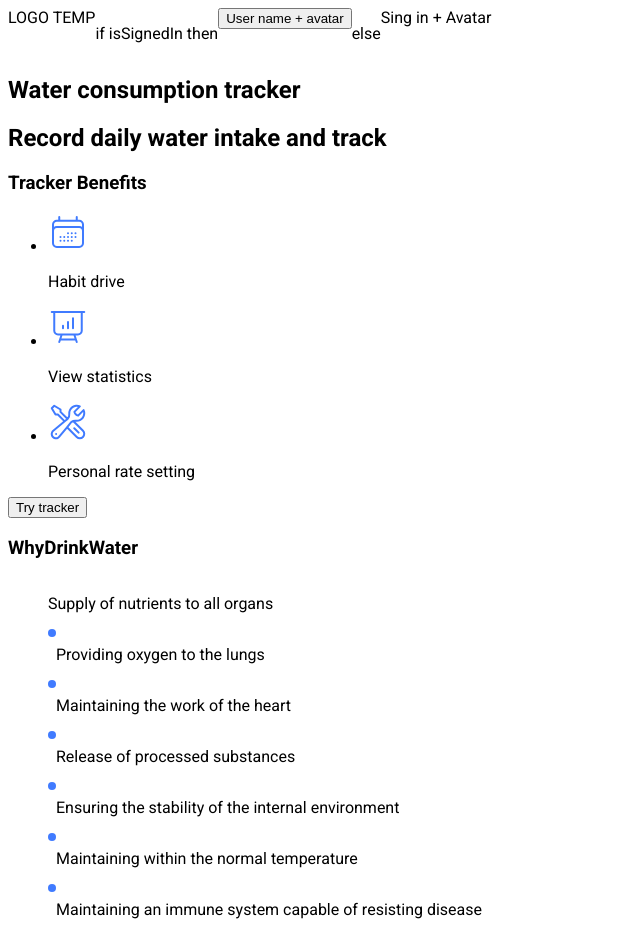
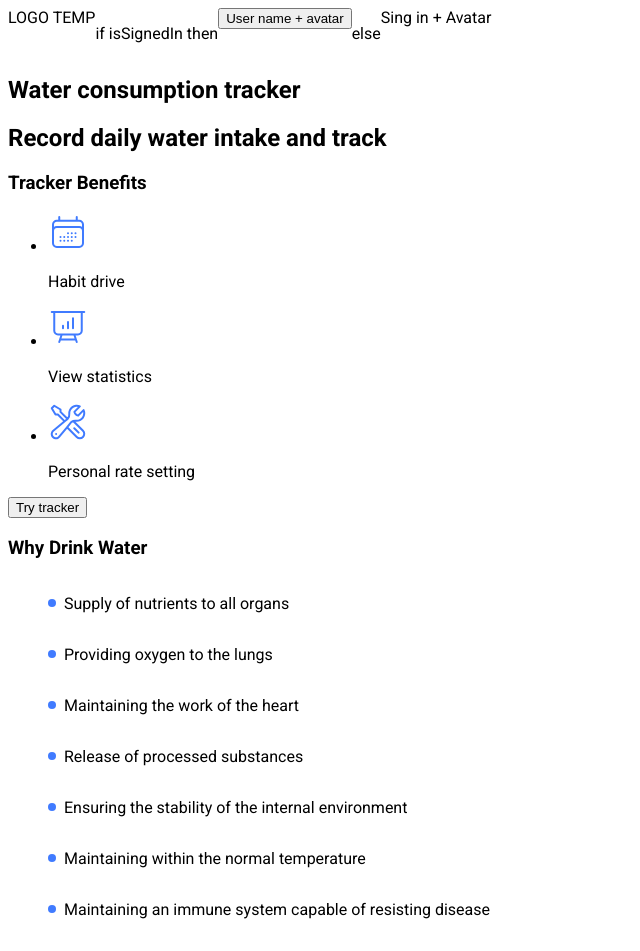
Before and after one commit to ServerIbraimovUa/agua_vivo_app, a React (Vite) app: page /agua_vivo_app/welcome in a window 1280 px wide. Shown: the whole page, without its empty margins (0-640 px from the left). Built offline with nearby package versions, Linux system fonts and the light colour scheme.

Commit message:
Added styles to welcome ul, li
додані стилі до списку WelcomePage

```diff
--- a/src/components/WelcomeList/WelcomeList.styled.ts
+++ b/src/components/WelcomeList/WelcomeList.styled.ts
@@ -3,9 +3,13 @@ import styled from "styled-components";
 export const ListStyle = styled.ul`
   list-style: none;
   li {
+    padding-left: 16px;
     display: flex;
     position: relative;
     &::before {
+      left: 0;
+      content: "";
+      bottom: 43%;
       position: absolute;
       width: 8px;
       height: 8px;
--- a/src/components/WelcomeList/WelcomeList.tsx
+++ b/src/components/WelcomeList/WelcomeList.tsx
@@ -8,75 +8,21 @@ const WelcomeList = () => {
         <p>Supply of nutrients to all organs</p>
       </li>
       <li>
-        <svg
-          xmlns="http://www.w3.org/2000/svg"
-          width="8"
-          height="8"
-          viewBox="0 0 8 8"
-          fill="none"
-        >
-          <circle cx="4" cy="4" r="4" fill="#407BFF" />
-        </svg>
         <p>Providing oxygen to the lungs</p>
       </li>
       <li>
-        <svg
-          xmlns="http://www.w3.org/2000/svg"
-          width="8"
-          height="8"
-          viewBox="0 0 8 8"
-          fill="none"
-        >
-          <circle cx="4" cy="4" r="4" fill="#407BFF" />
-        </svg>
         <p>Maintaining the work of the heart</p>
       </li>
       <li>
-        <svg
-          xmlns="http://www.w3.org/2000/svg"
-          width="8"
-          height="8"
-          viewBox="0 0 8 8"
-          fill="none"
-        >
-          <circle cx="4" cy="4" r="4" fill="#407BFF" />
-        </svg>
         <p>Release of processed substances</p>
       </li>
       <li>
-        <svg
-          xmlns="http://www.w3.org/2000/svg"
-          width="8"
-          height="8"
-          viewBox="0 0 8 8"
-          fill="none"
-        >
-          <circle cx="4" cy="4" r="4" fill="#407BFF" />
-        </svg>
         <p>Ensuring the stability of the internal environment</p>
       </li>
       <li>
-        <svg
-          xmlns="http://www.w3.org/2000/svg"
-          width="8"
-          height="8"
-          viewBox="0 0 8 8"
-          fill="none"
-        >
-          <circle cx="4" cy="4" r="4" fill="#407BFF" />
-        </svg>
         <p>Maintaining within the normal temperature</p>
       </li>
       <li>
-        <svg
-          xmlns="http://www.w3.org/2000/svg"
-          width="8"
-          height="8"
-          viewBox="0 0 8 8"
-          fill="none"
-        >
-          <circle cx="4" cy="4" r="4" fill="#407BFF" />
-        </svg>
         <p>Maintaining an immune system capable of resisting disease</p>
       </li>
     </ListStyle>
--- a/src/pages/WelcomePage.tsx
+++ b/src/pages/WelcomePage.tsx
@@ -1,9 +1,10 @@
 import React from "react";
-import { Navigate, redirect } from "react-router-dom";
+import { useNavigate } from "react-router-dom";
 import WelcomeList from "../components/WelcomeList/WelcomeList";
 const WelcomePage = () => {
+  const navigate = useNavigate();
   const handleClick = () => {
-    return <Navigate to="/signup" />;
+    navigate("/signup");
   };
 
   return (
@@ -79,7 +80,7 @@ const WelcomePage = () => {
         </button>
       </div>
       <div>
-        <h3>WhyDrinkWater</h3>
+        <h3>Why Drink Water</h3>
         <WelcomeList />
       </div>
     </section>
```
